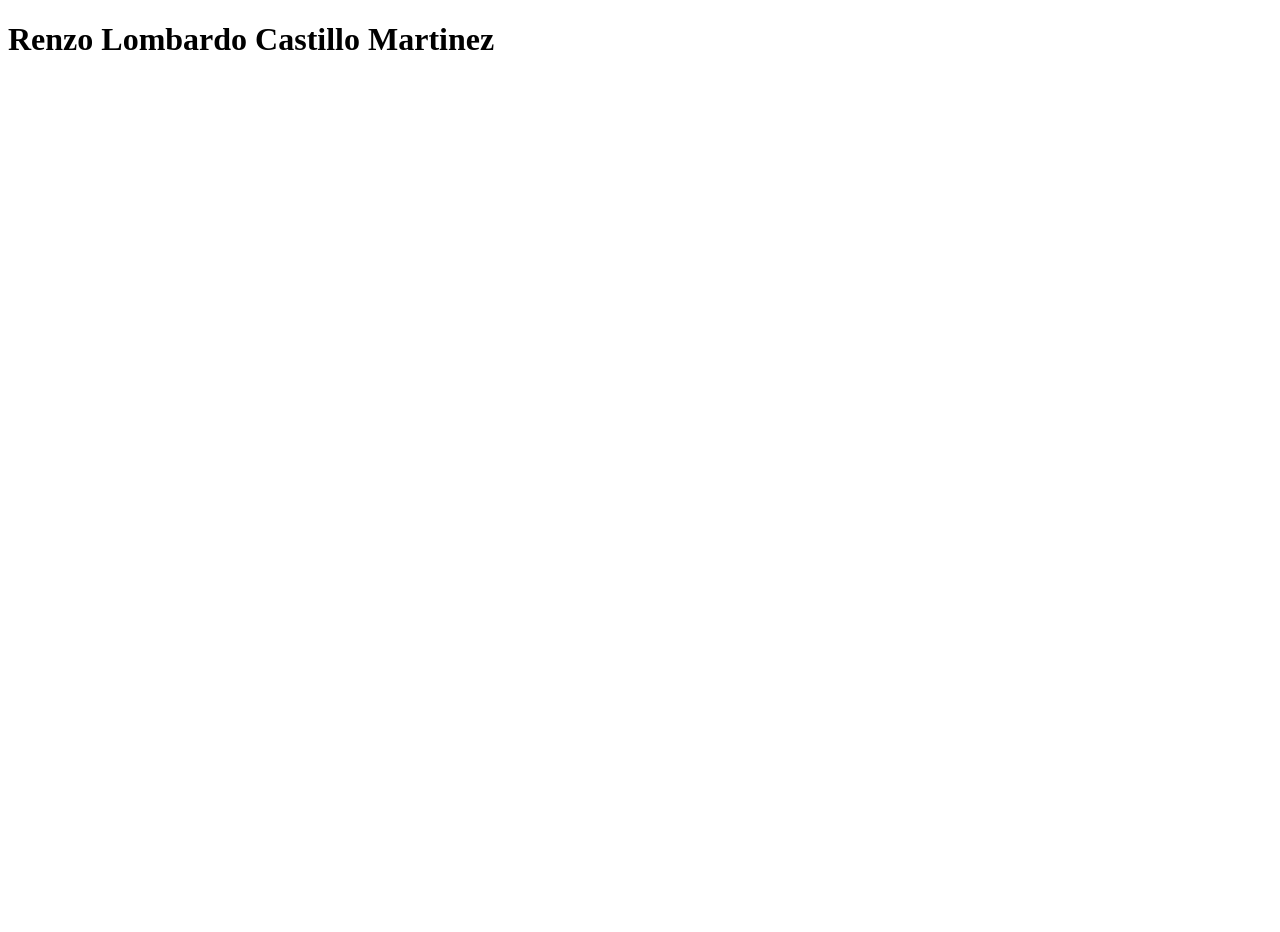
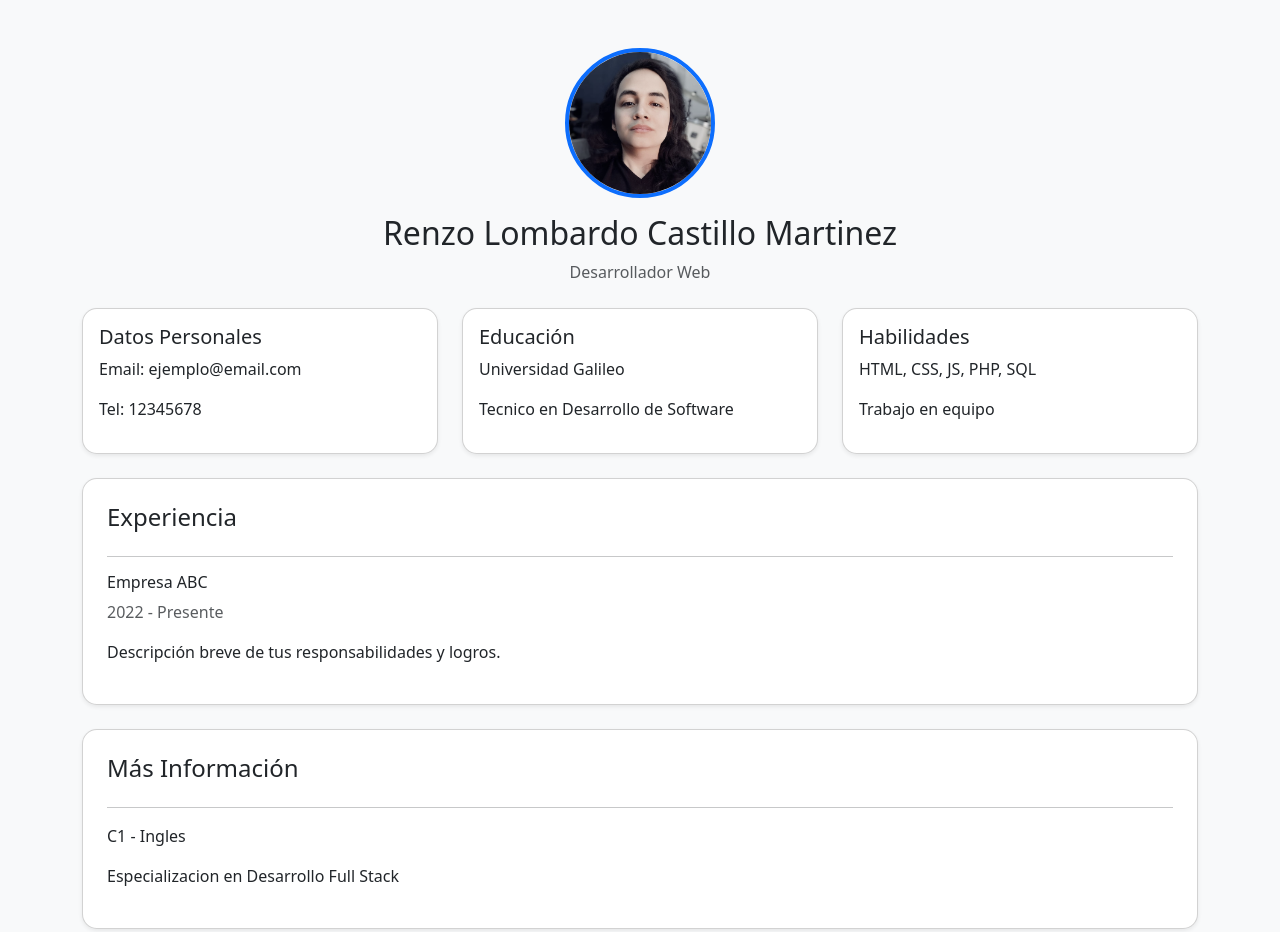
Before and after one commit to Renzo26000186/Renzo26000186.github.io, a plain HTML site: page index.html in a window 1280 px wide. Before the commit the page ends 800 px from the top, so only its background shows below. Drawn offline with nearby package versions, Linux system fonts and the light colour scheme.

Commit message:
CV realizado

```diff
--- a/index.html
+++ b/index.html
@@ -1,11 +1,81 @@
 <!DOCTYPE html>
-<html lang="en">
+<html lang="es">
 <head>
-    <meta charset="UTF-8">
-    <meta name="viewport" content="width=device-width, initial-scale=1.0">
-    <title>Document</title>
+  <meta charset="UTF-8">
+  <meta name="viewport" content="width=device-width, initial-scale=1.0">
+  <title>Currículum</title>
+  <link href="https://cdn.jsdelivr.net/npm/bootstrap@5.3.0/dist/css/bootstrap.min.css" rel="stylesheet">
+  <style>
+    body {
+      background-color: #f8f9fa;
+    }
+    .profile-img {
+      width: 150px;
+      height: 150px;
+      object-fit: cover;
+      border-radius: 50%;
+      border: 4px solid #0d6efd;
+    }
+    .card {
+      border-radius: 15px;
+    }
+  </style>
 </head>
 <body>
-    <h1>Renzo Lombardo Castillo Martinez</h1>
+
+  <div class="container py-5">
+
+    <!-- Foto centrada -->
+    <div class="text-center mb-4">
+      <img src="picture.png" alt="Foto" class="profile-img">
+      <h2 class="mt-3">Renzo Lombardo Castillo Martinez</h2>
+      <p class="text-muted">Desarrollador Web</p>
+    </div>
+
+    <!-- 3 bloques de información general -->
+    <div class="row mb-4">
+      <div class="col-md-4">
+        <div class="card p-3 shadow-sm">
+          <h5>Datos Personales</h5>
+          <p>Email: ejemplo@email.com</p>
+          <p>Tel: 12345678</p>
+        </div>
+      </div>
+      <div class="col-md-4">
+        <div class="card p-3 shadow-sm">
+          <h5>Educación</h5>
+          <p>Universidad Galileo</p>
+          <p>Tecnico en Desarrollo de Software</p>
+        </div>
+      </div>
+      <div class="col-md-4">
+        <div class="card p-3 shadow-sm">
+          <h5>Habilidades</h5>
+          <p>HTML, CSS, JS, PHP, SQL</p>
+          <p>Trabajo en equipo</p>
+        </div>
+      </div>
+    </div>
+
+    <!-- Experiencia -->
+    <div class="card p-4 shadow-sm mb-4">
+      <h4>Experiencia</h4>
+      <hr>
+      <h6>Empresa ABC</h6>
+      <p class="text-muted">2022 - Presente</p>
+      <p>Descripción breve de tus responsabilidades y logros.</p>
+    </div>
+
+    <!-- Más información -->
+    <div class="card p-4 shadow-sm">
+      <h4>Más Información</h4>
+      <hr>
+      <p>C1 - Ingles</p>
+      <p>Especializacion en Desarrollo Full Stack</p>
+    </div>
+
+  </div>
+
+  <script src="https://cdn.jsdelivr.net/npm/bootstrap@5.3.0/dist/js/bootstrap.bundle.min.js"></script>
 </body>
 </html>
```
Also changed, not shown: picture.png (added).
